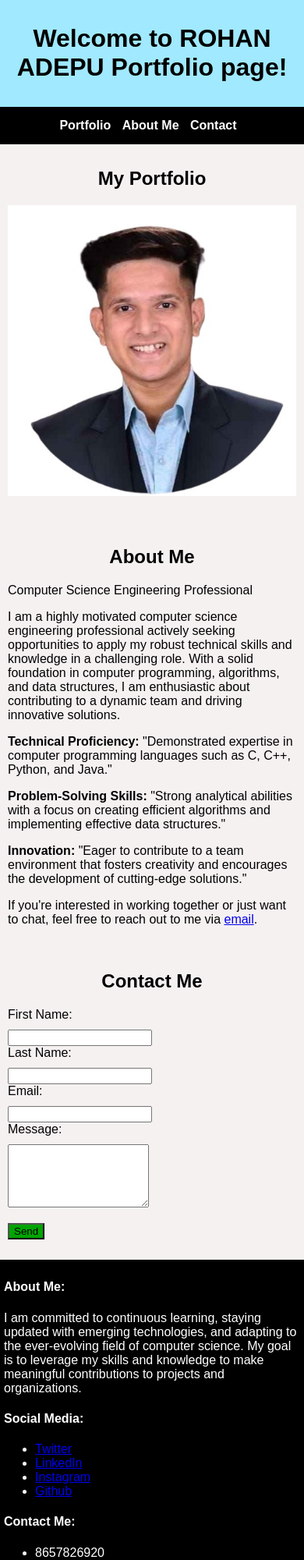
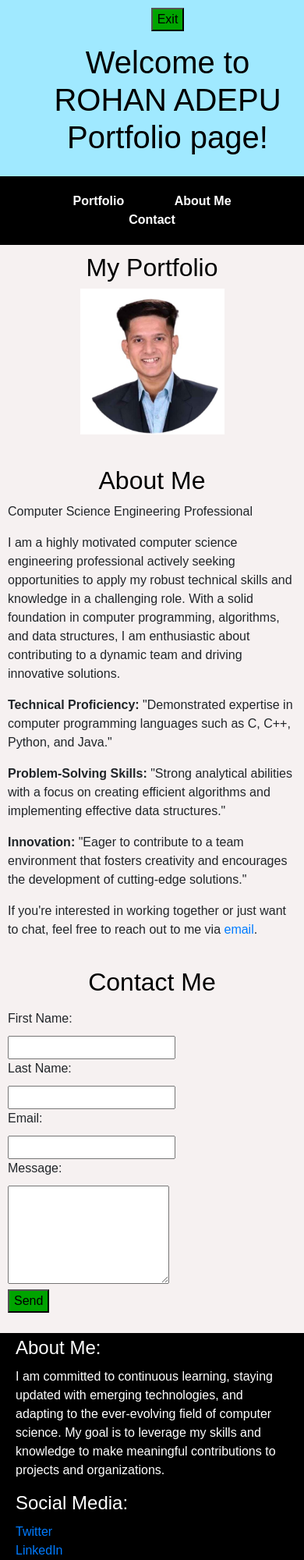
Before and after one commit to rohanadepu26/Portfolio, a plain HTML site: page index.html in a window 390 px wide. Shown: the top 2000 px of the page at 78% size. Drawn offline with nearby package versions, Linux system fonts and the light colour scheme.

Commit message:
update-1

```diff
--- a/index.html
+++ b/index.html
@@ -4,10 +4,13 @@
     <meta charset="UTF-8">
     <meta name="viewport" content="width=device-width, initial-scale=1.0">
     <title>ROHAN ADEPU Portfolio page</title>
+    <link rel="stylesheet" href="https://cdn.jsdelivr.net/npm/bootstrap@4.0.0/dist/css/bootstrap.min.css" integrity="sha384-Gn5384xqQ1aoWXA+058RXPxPg6fy4IWvTNh0E263XmFcJlSAwiGgFAW/dAiS6JXm" crossorigin="anonymous">
     <link rel="stylesheet" href="style.css">
     <!-- Add the FontAwesome library link here if not already included -->
 </head>
 <header>
+        <ul>
+            <p><button onclick="exit()">Exit</button></p>
         <h1>Welcome to ROHAN ADEPU Portfolio page!</h1>
         <script src="script.js"></script>
     </header>
@@ -58,9 +61,20 @@
     <footer class="footer">
         <div class="container">
             <div class="row">
+                <style>
+                    .col-sm-6 {
+                        display: flex;
+                        flex-direction: column;
+                        align-items: flex-start;
+                    }
+
+                    h4 {
+                        margin-bottom: 10px;
+                    }
+                </style>
                 <div class="col-sm-6 col-md-4">
                     <h4>About Me:</h4>
-                    <p>I am committed to continuous learning, staying updated with emerging technologies, and adapting to the ever-evolving field of computer science.
+                    <p>I am committed to continuous learning, staying<br>updated with emerging technologies, and adapting to the ever-evolving field of computer science.
                        My goal is to leverage my skills and knowledge to make meaningful contributions to projects and organizations.</p>
                 </div>
                 <div class="col-sm-6 col-md-4">
@@ -82,7 +96,7 @@
                 </div>
             </div>
             <div class="text-center">
-              <center><p>© 2023 Rohan Adepu. All Rights Reserved.</p></center>
+              <p>© 2023 Rohan Adepu. All Rights Reserved.</p>
             </div>
         </div>
     </footer>
--- a/script.js
+++ b/script.js
@@ -1,6 +1,4 @@
-// Example JavaScript code
-document.getElementById('my-button').addEventListener('click', function() {
+function exit() {
     alert('Exiting portfolio page!');
-});
-
-// You can add more JavaScript functionality as needed
+    alert('Thank you for visiting!');
+}
--- a/style.css
+++ b/style.css
@@ -14,7 +14,7 @@ header {
 nav {
     background-color: #000000;
     text-align: center;
-    padding: 15px;
+    padding: 20px;
     margin: auto;
 }
 
@@ -26,7 +26,7 @@ nav ul {
 
 nav ul li {
     display: inline;
-    margin-right: 10px;
+    margin: 30px;
 }
 
 nav a {
@@ -52,7 +52,7 @@ h2 {
 }
 
 img {
-    max-width: 100%;
+    max-width: 50%;
     height: auto;
 }
 
@@ -74,6 +74,14 @@ footer {
     text-align: left;
     padding: 5px;
 
+    .col-sm-6 {
+        display: flex;
+        flex-direction: column;
+        align-items: flex-start;
+    }
+
+
+
 }
 
 
```
